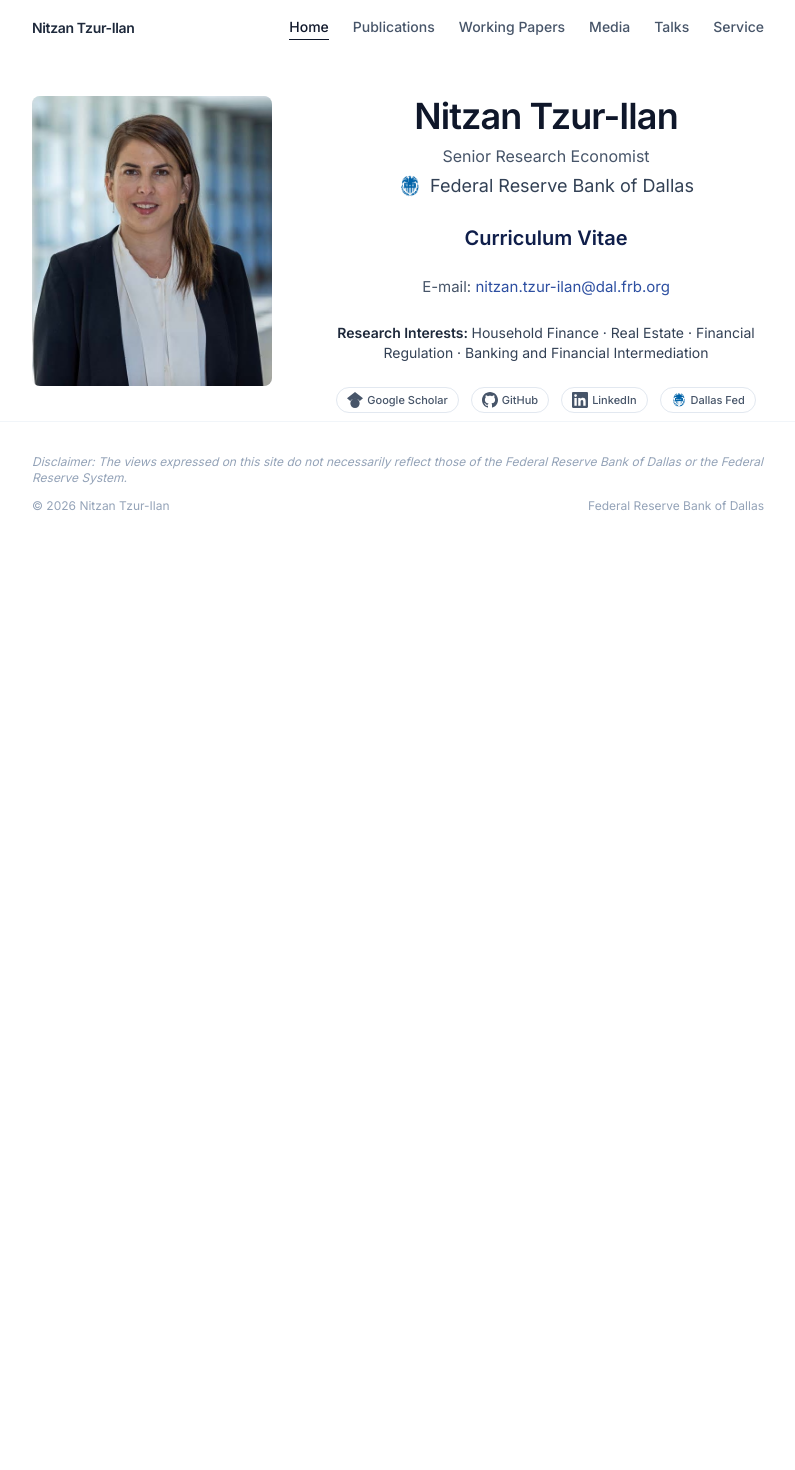
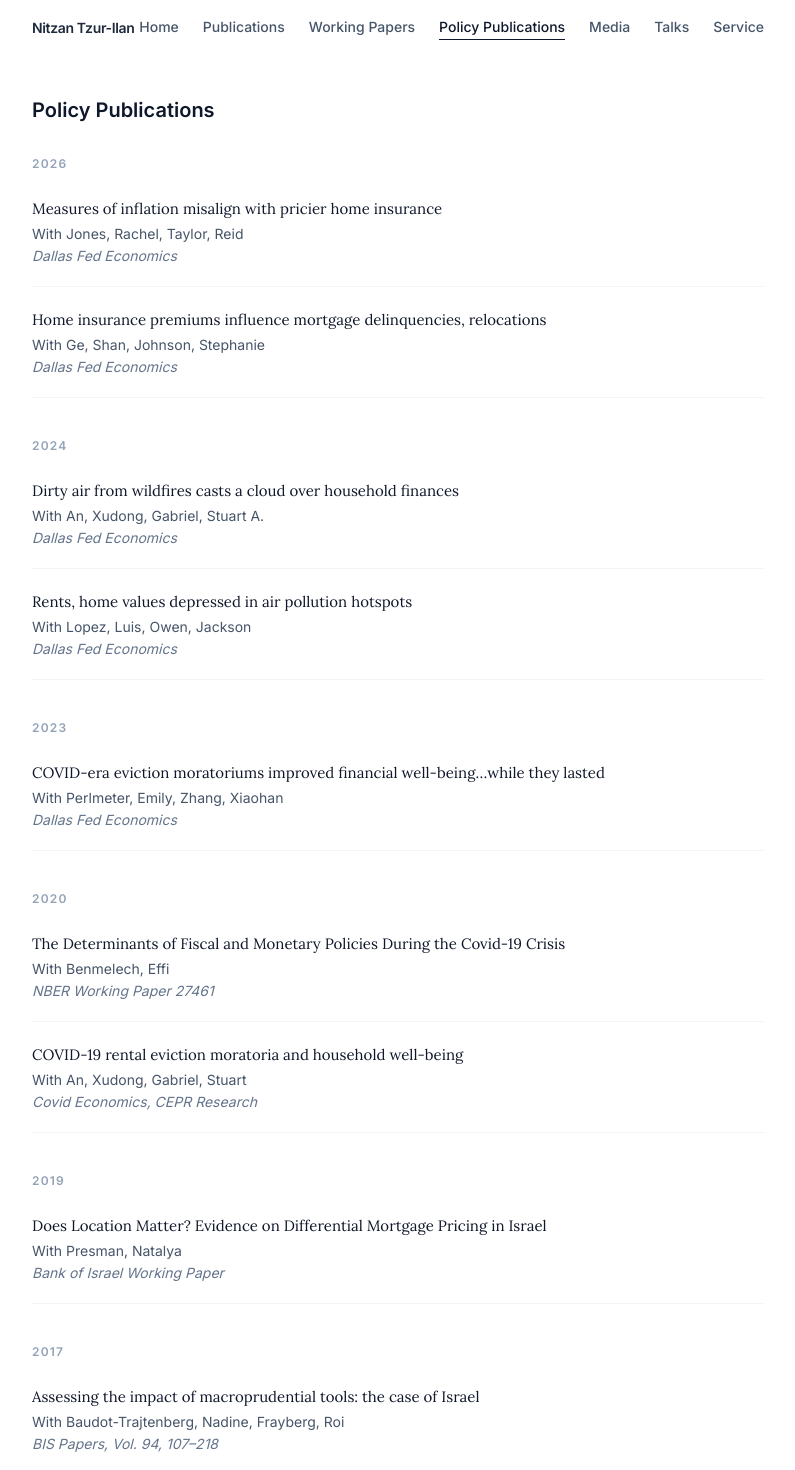
Before and after one commit to nitzantzur/website, a React (Vite) app: page /policy-publications in a window 1280 px wide. Before the commit this address led to /. Shown: the top 1470 px of the page, without its empty margins (242-1037 px from the left). Before the commit the page ends 800 px from the top, so only its background shows below. Built offline with nearby package versions, Linux system fonts and the light colour scheme.

Commit message:
Add Policy Publications page with 9 entries

```diff
--- a/src/App.tsx
+++ b/src/App.tsx
@@ -8,6 +8,7 @@ import WorkingPapers from '@/pages/WorkingPapers'
 import Media from '@/pages/Media'
 import Talks from '@/pages/Talks'
 import Service from '@/pages/Service'
+import OtherPublications from '@/pages/OtherPublications'
 
 export default function App() {
   const location = useLocation()
@@ -24,6 +25,7 @@ export default function App() {
             <Route path="/media" element={<Media />} />
             <Route path="/talks" element={<Talks />} />
             <Route path="/service" element={<Service />} />
+            <Route path="/policy-publications" element={<OtherPublications />} />
             <Route path="*" element={<Navigate to="/" replace />} />
           </Routes>
         </AnimatePresence>
--- a/src/components/layout/MobileNav.tsx
+++ b/src/components/layout/MobileNav.tsx
@@ -5,6 +5,7 @@ const navItems = [
   { to: '/', label: 'Home' },
   { to: '/publications', label: 'Publications' },
   { to: '/working-papers', label: 'Working Papers' },
+  { to: '/policy-publications', label: 'Policy Publications' },
   { to: '/media', label: 'Media' },
   { to: '/talks', label: 'Talks' },
   { to: '/service', label: 'Service' },
--- a/src/components/layout/NavBar.tsx
+++ b/src/components/layout/NavBar.tsx
@@ -6,6 +6,7 @@ const navItems = [
   { to: '/', label: 'Home' },
   { to: '/publications', label: 'Publications' },
   { to: '/working-papers', label: 'Working Papers' },
+  { to: '/policy-publications', label: 'Policy Publications' },
   { to: '/media', label: 'Media' },
   { to: '/talks', label: 'Talks' },
   { to: '/service', label: 'Service' },
--- /dev/null
+++ b/src/content/other-publications.json
@@ -0,0 +1,74 @@
+[
+  {
+    "id": "inflation-home-insurance-2026",
+    "title": "Measures of inflation misalign with pricier home insurance",
+    "coauthors": ["Jones, Rachel", "Taylor, Reid"],
+    "venue": "Dallas Fed Economics",
+    "year": 2026,
+    "url": "https://www.dallasfed.org/research/economics/2026/0409?d=1&s=li"
+  },
+  {
+    "id": "home-insurance-delinquency-2026",
+    "title": "Home insurance premiums influence mortgage delinquencies, relocations",
+    "coauthors": ["Ge, Shan", "Johnson, Stephanie"],
+    "venue": "Dallas Fed Economics",
+    "year": 2026,
+    "url": "https://www.dallasfed.org/research/economics/2026/0324"
+  },
+  {
+    "id": "wildfires-household-finances-2024",
+    "title": "Dirty air from wildfires casts a cloud over household finances",
+    "coauthors": ["An, Xudong", "Gabriel, Stuart A."],
+    "venue": "Dallas Fed Economics",
+    "year": 2024,
+    "url": "https://www.dallasfed.org/research/economics/2024/0924"
+  },
+  {
+    "id": "rents-air-pollution-2024",
+    "title": "Rents, home values depressed in air pollution hotspots",
+    "coauthors": ["Lopez, Luis", "Owen, Jackson"],
+    "venue": "Dallas Fed Economics",
+    "year": 2024,
+    "url": "https://www.dallasfed.org/research/economics/2024/0827"
+  },
+  {
+    "id": "eviction-moratoriums-2023",
+    "title": "COVID-era eviction moratoriums improved financial well-being…while they lasted",
+    "coauthors": ["Perlmeter, Emily", "Zhang, Xiaohan"],
+    "venue": "Dallas Fed Economics",
+    "year": 2023,
+    "url": "https://www.dallasfed.org/research/economics/2023/0411"
+  },
+  {
+    "id": "fiscal-monetary-covid-2020",
+    "title": "The Determinants of Fiscal and Monetary Policies During the Covid-19 Crisis",
+    "coauthors": ["Benmelech, Effi"],
+    "venue": "NBER Working Paper 27461",
+    "year": 2020,
+    "url": "https://www.nber.org/system/files/working_papers/w27461/w27461.pdf"
+  },
+  {
+    "id": "eviction-moratoria-cepr-2020",
+    "title": "COVID-19 rental eviction moratoria and household well-being",
+    "coauthors": ["An, Xudong", "Gabriel, Stuart"],
+    "venue": "Covid Economics, CEPR Research",
+    "year": 2020,
+    "url": "https://cepr.org/system/files/publication-files/101426-covid_economics_issue_74.pdf"
+  },
+  {
+    "id": "macroprudential-israel-bis-2017",
+    "title": "Assessing the impact of macroprudential tools: the case of Israel",
+    "coauthors": ["Baudot-Trajtenberg, Nadine", "Frayberg, Roi"],
+    "venue": "BIS Papers, Vol. 94, 107–218",
+    "year": 2017,
+    "url": "https://www.bis.org/publ/bppdf/bispap94o.pdf"
+  },
+  {
+    "id": "mortgage-pricing-israel-2019",
+    "title": "Does Location Matter? Evidence on Differential Mortgage Pricing in Israel",
+    "coauthors": ["Presman, Natalya"],
+    "venue": "Bank of Israel Working Paper",
+    "year": 2019,
+    "url": "https://ieca.org.il/wp-content/uploads/2019/07/Does-location-matter.pdf"
+  }
+]
--- /dev/null
+++ b/src/pages/OtherPublications.tsx
@@ -0,0 +1,70 @@
+import PageWrapper from '@/components/layout/PageWrapper'
+import PageSEO from '@/components/seo/PageSEO'
+import data from '@/content/other-publications.json'
+
+interface OtherPub {
+  id: string
+  title: string
+  coauthors: string[]
+  venue: string
+  year: number
+  url: string
+}
+
+const pubs = data as OtherPub[]
+
+// Group by year descending
+function groupByYear(items: OtherPub[]): [number, OtherPub[]][] {
+  const map = new Map<number, OtherPub[]>()
+  items.forEach((p) => {
+    const arr = map.get(p.year) ?? []
+    arr.push(p)
+    map.set(p.year, arr)
+  })
+  return Array.from(map.entries()).sort((a, b) => b[0] - a[0])
+}
+
+export default function OtherPublications() {
+  const grouped = groupByYear(pubs)
+
+  return (
+    <PageWrapper>
+      <PageSEO
+        title="Policy Publications"
+        description="Policy publications, working papers, and other writings by Nitzan Tzur-Ilan."
+        canonicalPath="/policy-publications"
+      />
+      <main className="page-container">
+        <h1 className="text-xl font-semibold text-slate-900 mb-8">Policy Publications</h1>
+
+        <div className="space-y-10">
+          {grouped.map(([year, items]) => (
+            <div key={year}>
+              <p className="section-heading">{year}</p>
+              <div className="space-y-5">
+                {items.map((pub) => (
+                  <article key={pub.id} className="border-b border-slate-100 pb-5">
+                    <a
+                      href={pub.url}
+                      target="_blank"
+                      rel="noopener noreferrer"
+                      className="font-serif text-[15px] leading-snug text-slate-900 hover:text-brand-700 transition-colors"
+                    >
+                      {pub.title}
+                    </a>
+                    {pub.coauthors.length > 0 && (
+                      <p className="text-sm text-slate-600 mt-1">
+                        With {pub.coauthors.join(', ')}
+                      </p>
+                    )}
+                    <p className="text-sm text-slate-500 italic mt-0.5">{pub.venue}</p>
+                  </article>
+                ))}
+              </div>
+            </div>
+          ))}
+        </div>
+      </main>
+    </PageWrapper>
+  )
+}
```
